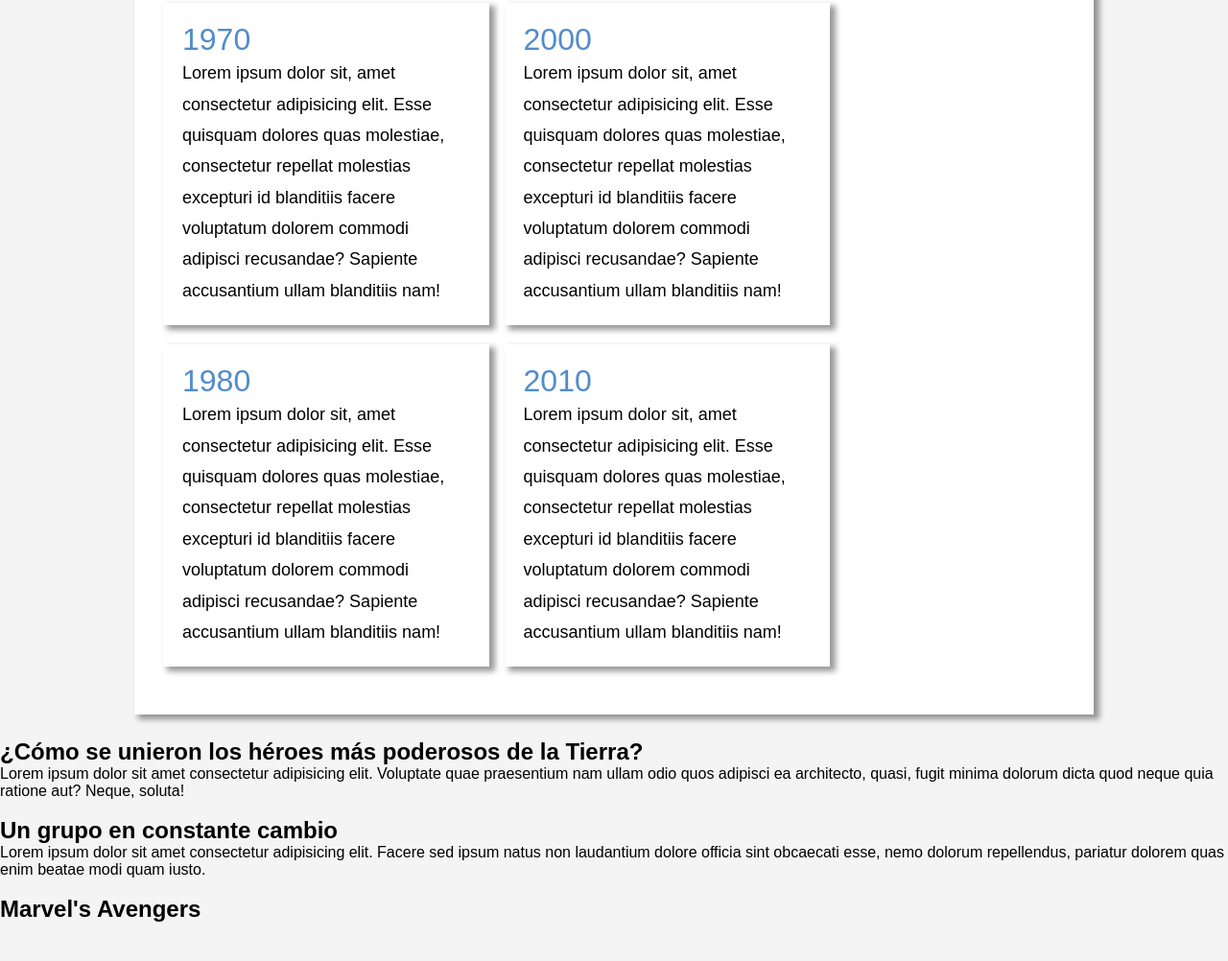
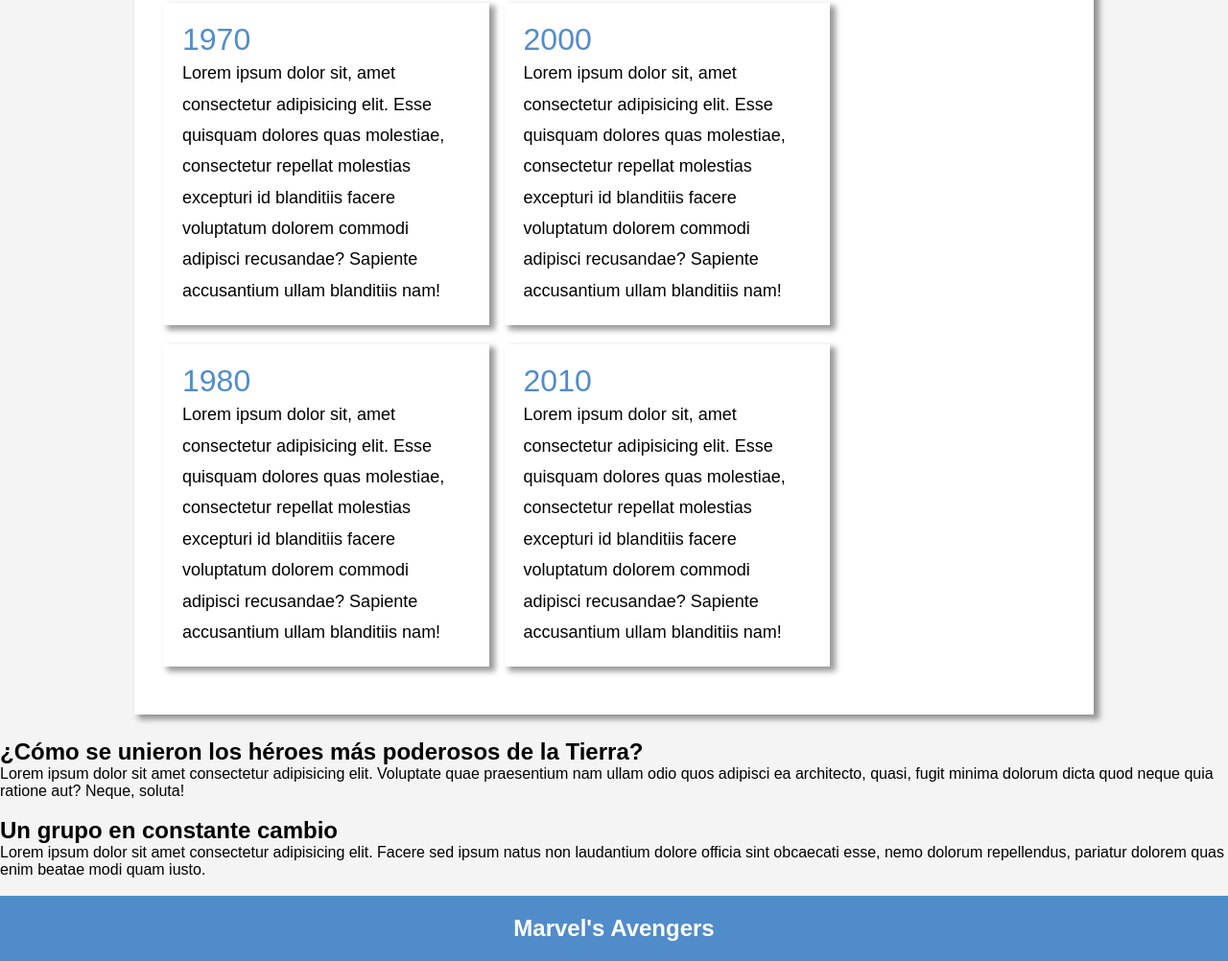
Before and after one commit to jimoncadar/paginaAvengers, a plain HTML site: page index.html in a window 1280 px wide. Shown: the part 1099-2101 px from the top of the page at 96% size. Before the commit the page ends 2061 px from the top, so only its background shows below. Drawn offline with Linux system fonts and the light colour scheme.

Commit message:
Agregando estilos al footer y enlace galeria al index.

```diff
--- a/estilos.css
+++ b/estilos.css
@@ -173,3 +173,13 @@ main {
 
 
 }
+
+footer{
+    background-color: var(--colorSecundario);
+    padding: 20px;
+
+    h2{
+        color: white;
+        text-align: center;
+    }
+}
--- a/index.html
+++ b/index.html
@@ -11,7 +11,7 @@
         <nav>
             <a href="#">Inicio</a>
             <a href="#Historia">Historia</a>
-            <a href="#">Comics</a>
+            <a href="galeria.html">Galeria</a>
         </nav>
     </header>
 
```
